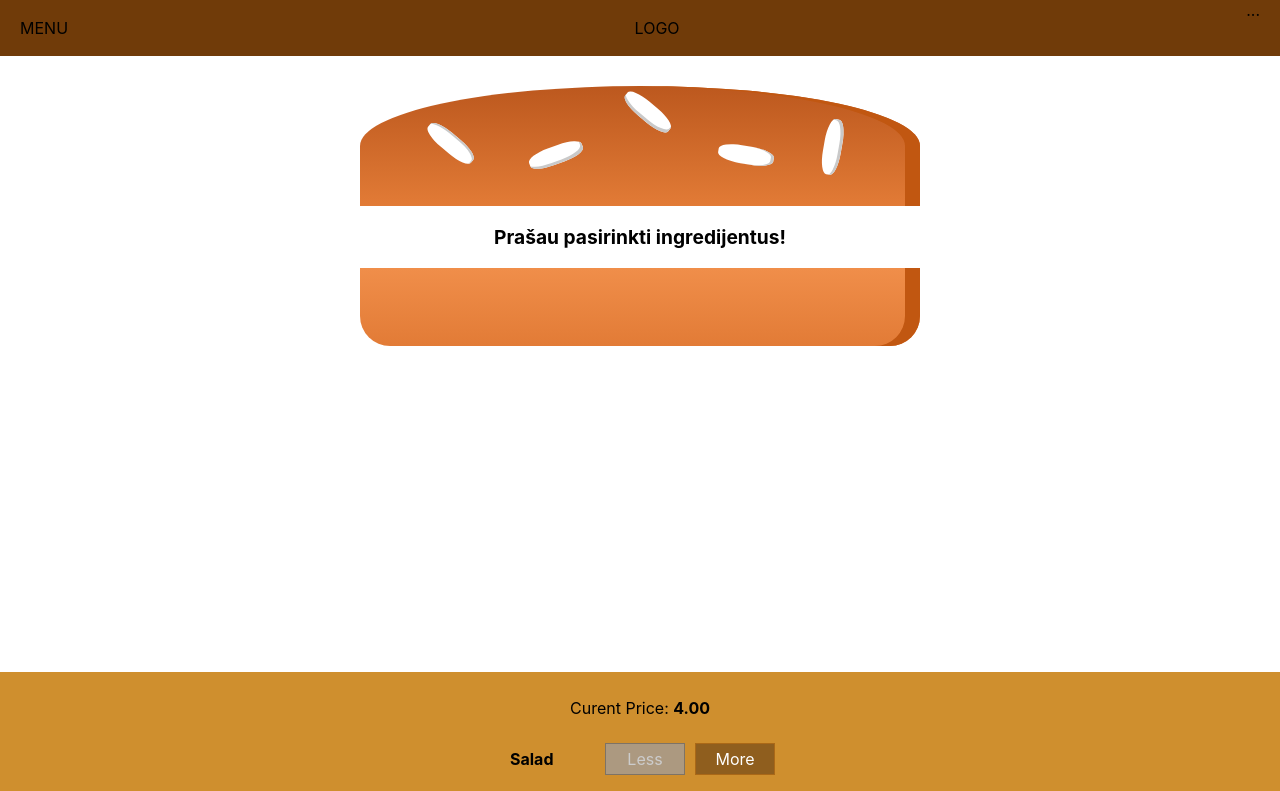
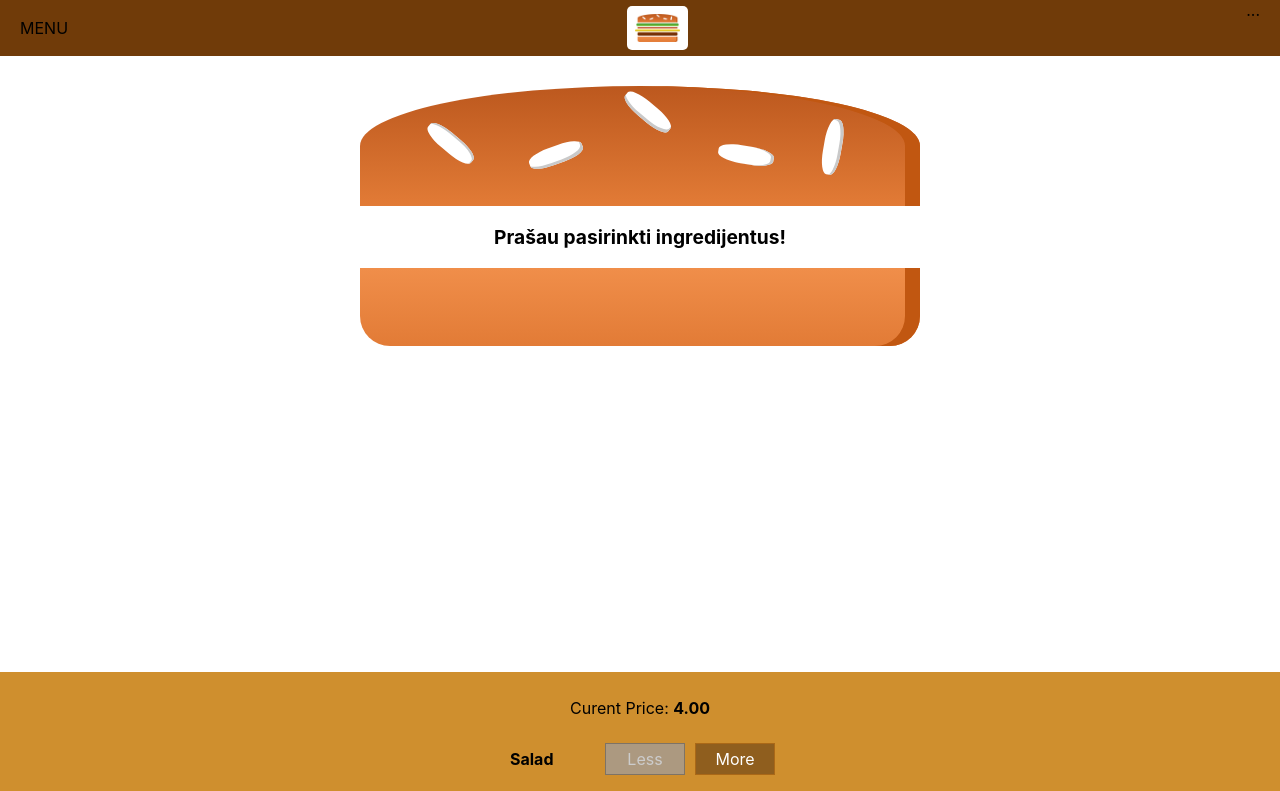
Before and after one commit to spinass/Burger-Build, a React app: page / in a window 1280 px wide. Shown: the top 791 px of the page. Built offline with nearby package versions, Linux system fonts and the light colour scheme; the HTML template or start-up script is replaced by a standard one.

Commit message:
Logo added

```diff
--- a/src/components/Burger/Burger.js
+++ b/src/components/Burger/Burger.js
@@ -16,7 +16,7 @@
   if (transformedIngredients.length === 0) {
     transformedIngredients = <p>Prašau pasirinkti ingredijentus!</p>;
   }
-  if (transformedIngredients.length >= 12) {
+  if (transformedIngredients.length >= 8) {
     transformedIngredients = <p>Nepaspring!</p>;
   }
   return (
--- /dev/null
+++ b/src/components/Logo/Logo.css
@@ -0,0 +1,11 @@
+.Logo {
+  background-color: white;
+  padding: 8px;
+  height: 80%;
+  box-sizing: border-box;
+  border-radius: 5px;
+}
+
+.Logo img {
+  height: 100%;
+}
--- /dev/null
+++ b/src/components/Logo/Logo.js
@@ -0,0 +1,12 @@
+import React from "react";
+
+import burgerLogo from "../../assets/Images/burger-logo.png";
+import "./Logo.css";
+
+const logo = props => (
+  <div className="Logo">
+    <img src={burgerLogo} alt="MyBurger" />
+  </div>
+);
+
+export default logo;
--- a/src/components/Navigation/Toolbar/Toolbar.js
+++ b/src/components/Navigation/Toolbar/Toolbar.js
@@ -1,11 +1,12 @@
 import React from "react";
 
 import "./Toolbar.css";
+import Logo from "../../Logo/Logo";
 
 const toolbar = props => (
   <header className="Toolbar">
     <div>MENU</div>
-    <div>LOGO</div>
+    <Logo />
     <nav>...</nav>
   </header>
 );
```
Also changed, not shown: src/assets/Images/burger-logo.png (added).
